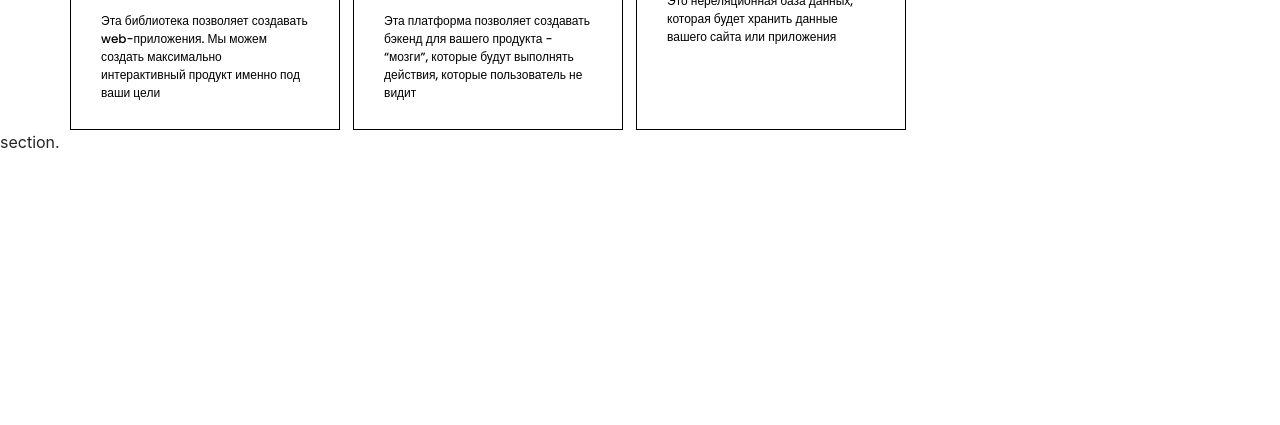
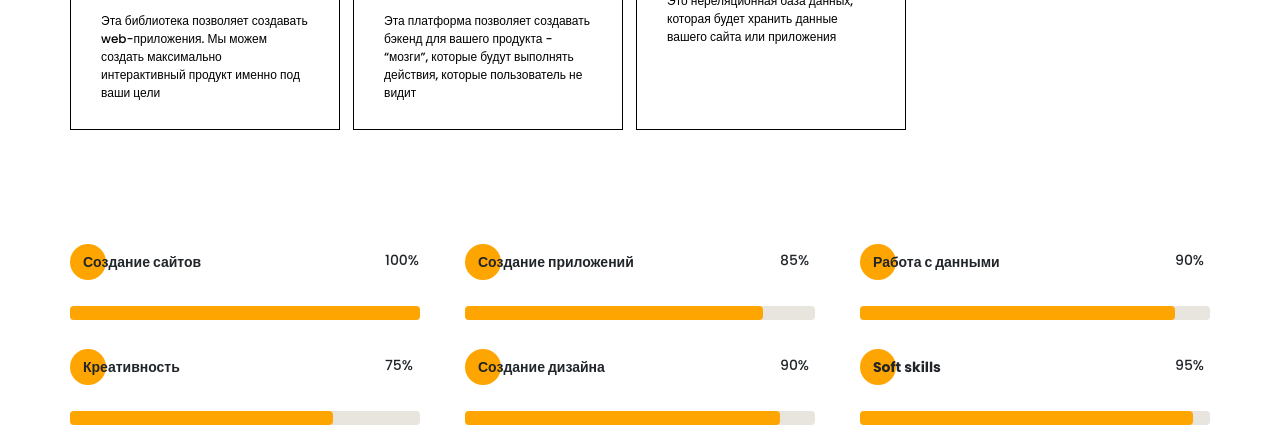
Before and after one commit to PavelTerekhov/portfolio, a plain HTML site: page src/index.html in a window 1280 px wide. Shown: the part 2973-3398 px from the top of the page. Before the commit the page ends 3127 px from the top, so only its background shows below. Drawn offline with nearby package versions, Linux system fonts and the light colour scheme; files that its build step writes are made by us from their sources; files whose address does not match are found by name.

Commit message:
Added skills__ratings in _skils.scss

```diff
--- a/src/index.html
+++ b/src/index.html
@@ -313,10 +313,53 @@
                     </p>
                 </div>
             </div>
+
+        <div class="skills__ratings">
+            <div class="skills__ratings-item">
+                <div class="title title_fz14 skills__ratings-title">Создание сайтов</div>
+                <div class="skills__ratings-counter">100%</div>
+                <div class="skills__ratings-line">
+                    <span style="width: 100%"></span>
+                </div>
+            </div>
+            <div class="skills__ratings-item">
+                <div class="title title_fz14 skills__ratings-title">Создание приложений</div>
+                <div class="skills__ratings-counter">85%</div>
+                <div class="skills__ratings-line">
+                    <span style="width: 85%"></span>
+                </div>
+            </div>
+            <div class="skills__ratings-item">
+                <div class="title title_fz14 skills__ratings-title">Работа с данными</div>
+                <div class="skills__ratings-counter">90%</div>
+                <div class="skills__ratings-line">
+                    <span style="width: 90%"></span>
+                </div>
+            </div>
+            <div class="skills__ratings-item">
+                <div class="title title_fz14 skills__ratings-title">Креативность</div>
+                <div class="skills__ratings-counter">75%</div>
+                <div class="skills__ratings-line">
+                    <span style="width: 75%"></span>
+                </div>
+            </div>
+            <div class="skills__ratings-item">
+                <div class="title title_fz14 skills__ratings-title">Создание дизайна</div>
+                <div class="skills__ratings-counter">90%</div>
+                <div class="skills__ratings-line">
+                    <span style="width: 90%"></span>
+                </div>
+            </div>
+            <div class="skills__ratings-item">
+                <div class="title title_fz14 skills__ratings-title">Soft skills</div>
+                <div class="skills__ratings-counter">95%</div>
+                <div class="skills__ratings-line">
+                    <span style="width: 95%"></span>
+                </div>
+            </div>
         </div>
+    </div>
     </section>
-
-    section.
 
     <script src="js/script.js"></script>
 </body>
--- a/src/sass/blocks/_skills.scss
+++ b/src/sass/blocks/_skills.scss
@@ -39,4 +39,40 @@
         line-height: 18px;
         color: #000000;
     }
+    &__ratings {
+        margin-top: 120px;
+        display: grid;
+        grid-template: repeat(2, minmax(70px, auto)) / repeat(3, 350px);
+        column-gap: 45px;
+        row-gap: 35px;
+        &-item {
+            display: grid;
+            grid-template: minmax(21px, auto) 14px / 200px 35px;
+            justify-content: space-between;
+            align-content: space-between;
+        }
+        &-title {
+            position: relative;
+            padding: 2px 0 0 13px;
+
+            @include before_circle;
+        }
+        &-counter {
+            font-size: 14px;
+            line-height: 21px;
+        }
+        &-line {
+            width: 350px;
+            height: 14px;
+            background-color: #E8E4DE;
+            border-radius: 4px;
+            grid-column: 1 / 3;
+            span {
+                display: block;
+                height: 100%;
+                background-color: $main-color;
+                border-radius: 4px;
+            }
+        }
+    }
 }
```
Also changed, not shown: dist/index.html (+1 -1 lines), dist/css/style.min.css.
